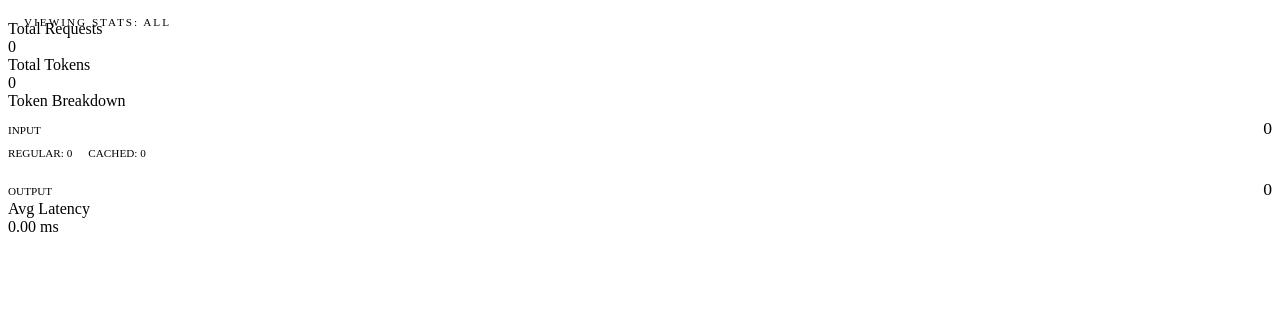
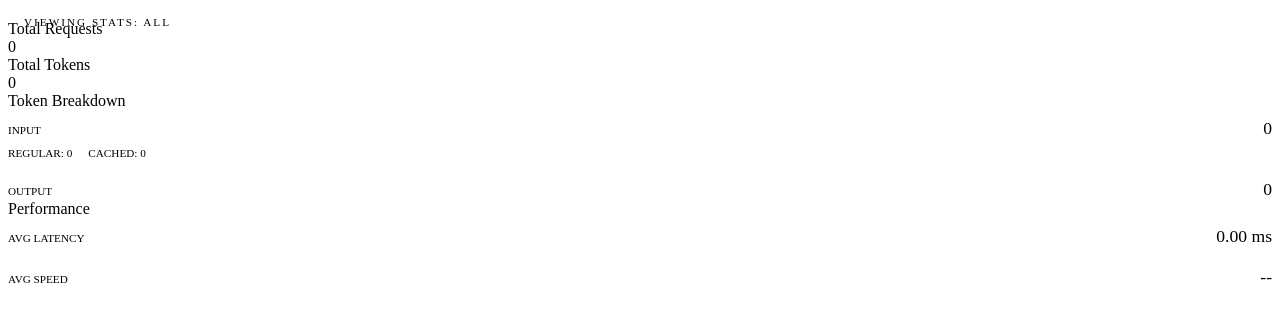
Before and after one commit to segin/multiproxy, a FastAPI app: page /api/stats/html in a window 1280 px wide. Shown: the top 322 px of the page. Run offline with FastAPI, Linux system fonts and the light colour scheme; data that the repository does not hold is empty.

Commit message:
feat(observability): Track and display token generation rates

```diff
--- a/app/stats.py
+++ b/app/stats.py
@@ -22,7 +22,8 @@ def get_aggregate_stats(hours: int = None) -> Dict[str, Any]:
                 SUM(completion_tokens) as total_output_tokens,
                 SUM(total_tokens) as total_tokens,
                 SUM(COALESCE(prompt_cached_tokens, 0) + COALESCE(cache_read_input_tokens, 0)) as total_cached_tokens,
-                AVG(duration_ms) as avg_duration_ms
+                AVG(duration_ms) as avg_duration_ms,
+                AVG(tokens_per_second) as avg_tokens_per_second
             FROM logs
             {where_clause}
         """, params)
@@ -35,6 +36,7 @@ def get_aggregate_stats(hours: int = None) -> Dict[str, Any]:
             totals["total_tokens"] = 0
             totals["total_cached_tokens"] = 0
             totals["avg_duration_ms"] = 0.0
+            totals["avg_tokens_per_second"] = 0.0
 
         # Model metrics
         cursor.execute(f"""
--- a/app/templates/logs.html
+++ b/app/templates/logs.html
@@ -7,6 +7,7 @@
             <th>Status</th>
             <th>Tokens</th>
             <th>Latency</th>
+            <th>Speed</th>
             <th>Details</th>
         </tr>
     </thead>
@@ -25,6 +26,7 @@
             </td>
             <td>{{ "{:,}".format(log.total_tokens) if log.total_tokens is not none else "--" }}</td>
             <td>{{ "%.2f"|format(log.duration_ms) }} ms</td>
+            <td>{% if log.tokens_per_second %}{{ "%.1f"|format(log.tokens_per_second) }} t/s{% else %}--{% endif %}</td>
             <td>
                 {% if log.error_message %}
                 <span style="color: var(--error-color); font-size: 0.8rem; word-break: break-all;">
--- a/app/templates/stats.html
+++ b/app/templates/stats.html
@@ -31,6 +31,15 @@
     </div>
 </div>
 <div class="card">
-    <div class="card-title">Avg Latency</div>
-    <div class="metric-value">{{ "%.2f"|format(stats.avg_duration_ms) }} ms</div>
+    <div class="card-title">Performance</div>
+    <div style="display: flex; flex-direction: column; gap: 0.75rem; margin-top: 0.5rem;">
+        <div style="display: flex; justify-content: space-between; align-items: baseline;">
+            <span style="color: var(--text-muted); font-size: 0.7rem; text-transform: uppercase;">Avg Latency</span>
+            <span style="font-size: 1.1rem;">{{ "%.2f"|format(stats.avg_duration_ms) }} ms</span>
+        </div>
+        <div style="display: flex; justify-content: space-between; align-items: baseline; border-top: 1px solid var(--border-color); padding-top: 0.5rem;">
+            <span style="color: var(--text-muted); font-size: 0.7rem; text-transform: uppercase;">Avg Speed</span>
+            <span style="font-size: 1.1rem;">{% if stats.avg_tokens_per_second %}{{ "%.2f"|format(stats.avg_tokens_per_second) }} t/s{% else %}--{% endif %}</span>
+        </div>
+    </div>
 </div>
```
Also changed, not shown: app/logger.py (+14 -7 lines), app/main.py (+13 -2 lines), tests/test_logger.py (+6 -1 lines), tests/test_stats.py (+4 -3 lines).
